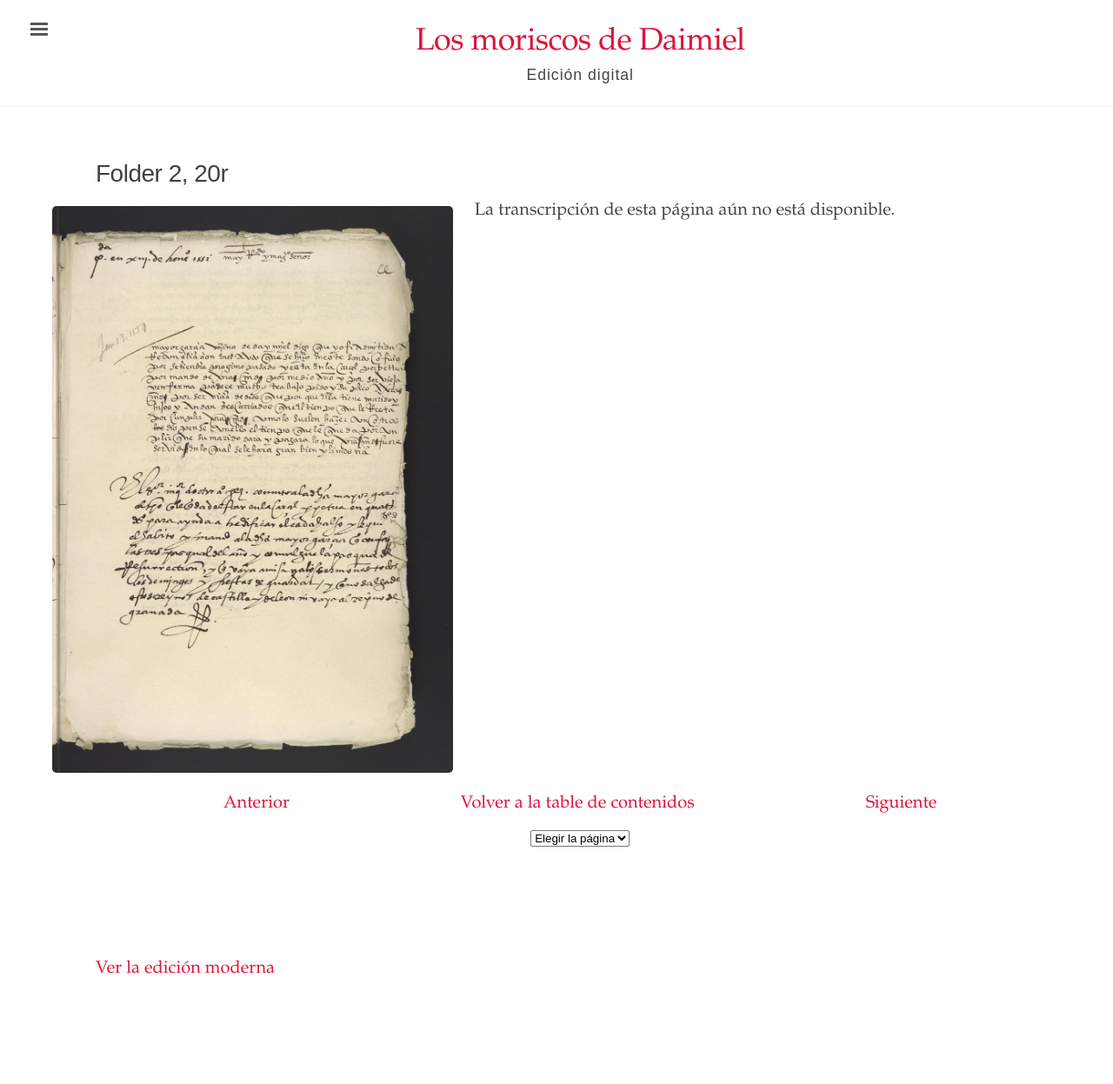
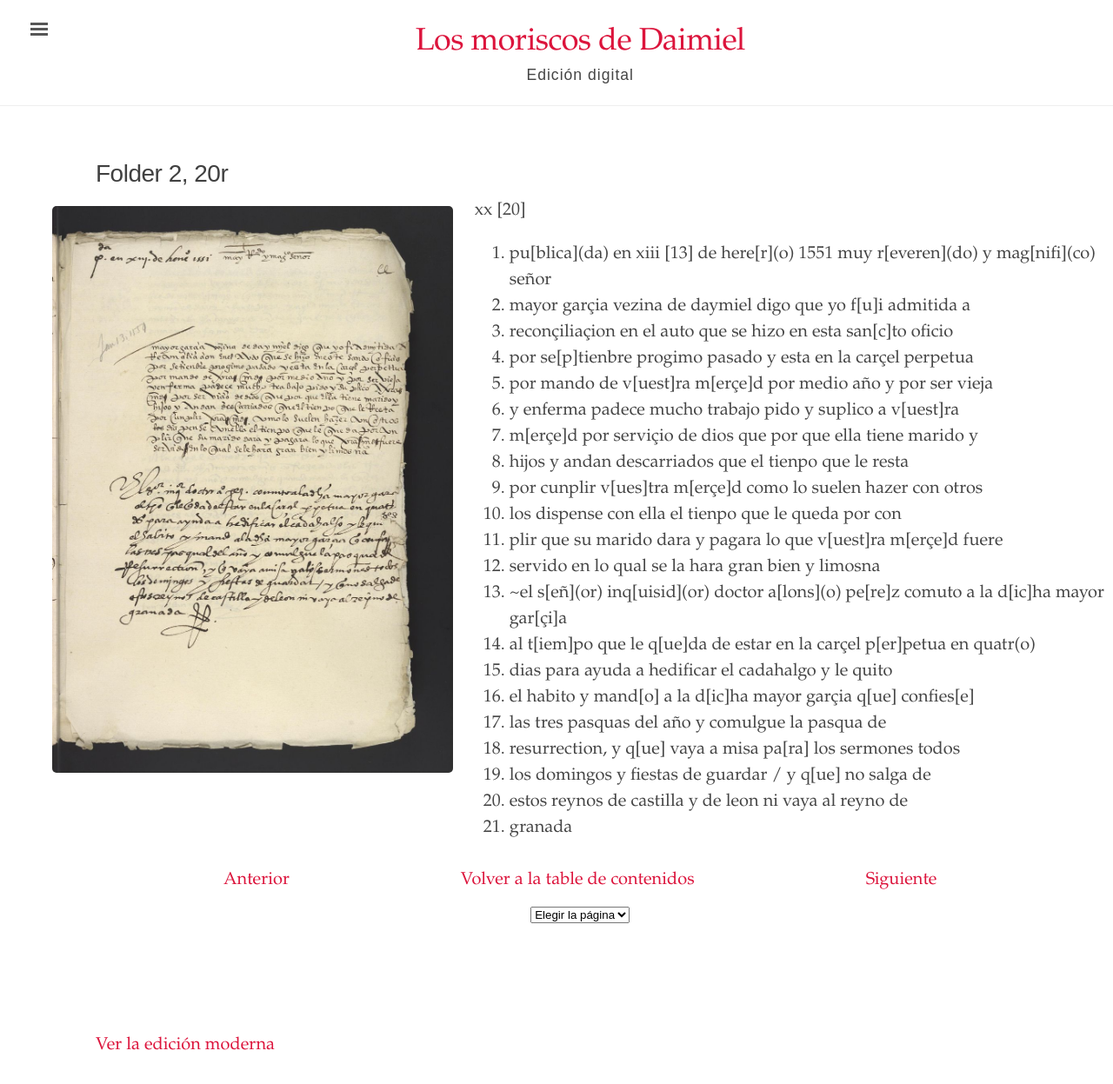
Before and after one commit to digbmc/moriscos-daimel, a Jekyll site: the page built from _texts/folder-2-20r.md, in a window 1280 px wide and 1297 px high. Shown: the top 1247 px of the window at 87% size. Built offline with Jekyll 4.4.1, drawn with Linux system fonts in a browser that asks for light colours.

Commit message:
Update folder-2-20r.md

```diff
--- a/_texts/folder-2-20r.md
+++ b/_texts/folder-2-20r.md
@@ -5,4 +5,26 @@ image: /assets/images/Folder_2_20r.jpg
 body_class: wide-page
 order: 39
 ---
-La transcripción de esta página aún no está disponible.
+xx \[20\]
+
+1. pu\[blica\](da) en xiii \[13\] de here\[r\](o) 1551 muy r\[everen\](do) y mag\[nifi\](co) señor
+2. mayor garçia vezina de daymiel digo que yo f\[u\]i admitida a
+3. reconçiliaçion en el auto que se hizo en esta san\[c\]to oficio
+4. por se\[p\]tienbre progimo pasado y esta en la carçel perpetua
+5. por mando de v\[uest\]ra m\[erçe\]d por medio año y por ser vieja
+6. y enferma padece mucho trabajo pido y suplico a v\[uest\]ra
+7. m\[erçe\]d por serviçio de dios que por que ella tiene marido y
+8. hijos y andan descarriados que el tienpo que le resta
+9. por cunplir v\[ues\]tra m\[erçe\]d como lo suelen hazer con otros
+10. los dispense con ella el tienpo que le queda por con
+11. plir que su marido dara y pagara lo que v\[uest\]ra m\[erçe\]d fuere
+12. servido en lo qual se la hara gran bien y limosna
+13. ~el s\[eñ\](or) inq\[uisid\](or) doctor a\[lons\](o) pe\[re\]z comuto a la d\[ic\]ha mayor gar\[çi\]a
+14. al t\[iem\]po que le q\[ue\]da de estar en la carçel p\[er\]petua en quatr(o)
+15. dias para ayuda a hedificar el cadahalgo y le quito
+16. el habito y mand\[o\] a la d\[ic\]ha mayor garçia q\[ue\] confies\[e\]
+17. las tres pasquas del año y comulgue la pasqua de
+18. resurrection, y q\[ue\] vaya a misa pa\[ra\] los sermones todos
+19. los domingos y fiestas de guardar / y q\[ue\] no salga de
+20. estos reynos de castilla y de leon ni vaya al reyno de
+21. granada
```
